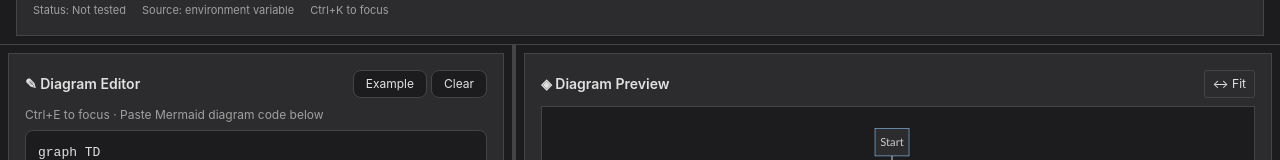
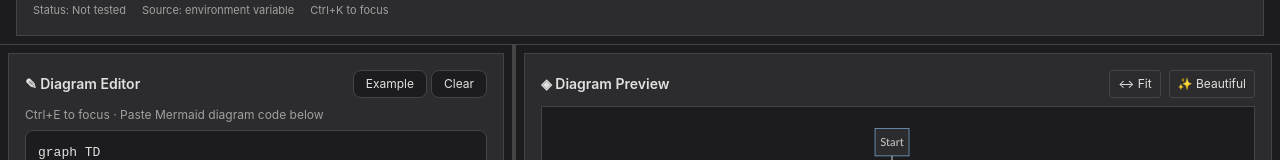
Before and after one commit to CyanAutomation/merm8-splash, a Next.js app: page / in a window 1280 px wide. Shown: the part 135-295 px from the top of the page. Built offline with nearby package versions, Linux system fonts and the light colour scheme; no server answers.

Commit message:
Add support for beautiful-mermaid rendering and update preferences

```diff
--- a/app/components/DiagramPreview.tsx
+++ b/app/components/DiagramPreview.tsx
@@ -1,14 +1,26 @@
 'use client'
 
 import { useEffect, useRef, useState } from 'react'
+import { parseDiagramType } from '@/lib/diagramTypes'
+
+// Diagram types supported by beautiful-mermaid
+const BM_SUPPORTED = new Set(['flowchart', 'sequence', 'class', 'state', 'er', 'xychart'])
 
 interface DiagramPreviewProps {
   code: string
   onParseStateChange?: (state: { hasParseError: boolean; message: string | null }) => void
   parseErrorMessage?: string | null
+  useBeautifulRenderer?: boolean
+  onToggleBeautifulRenderer?: () => void
 }
 
-export default function DiagramPreview({ code, onParseStateChange, parseErrorMessage }: DiagramPreviewProps) {
+export default function DiagramPreview({
+  code,
+  onParseStateChange,
+  parseErrorMessage,
+  useBeautifulRenderer = false,
+  onToggleBeautifulRenderer,
+}: DiagramPreviewProps) {
   const containerRef = useRef<HTMLDivElement>(null)
   const svgRef = useRef<SVGSVGElement | null>(null)
   const [renderError, setRenderError] = useState<string | null>(null)
@@ -135,6 +147,44 @@ export default function DiagramPreview({ code, onParseStateChange, parseErrorMes
 
     const renderDiagram = async () => {
       try {
+        // Check if beautiful-mermaid should be used
+        if (useBeautifulRenderer) {
+          const diagramType = parseDiagramType(code)
+          if (diagramType && BM_SUPPORTED.has(diagramType)) {
+            try {
+              const beautifulMermaid = await import('beautiful-mermaid')
+              const svg = beautifulMermaid.renderMermaidSVG(code, {
+                bg: 'var(--color-bg-primary)',
+                fg: 'var(--color-text-primary)',
+                accent: 'var(--color-accent-primary)',
+                transparent: true,
+              })
+
+              if (!cancelled) {
+                setRenderError(null)
+                onParseStateChange?.({ hasParseError: false, message: null })
+
+                if (containerRef.current) {
+                  containerRef.current.innerHTML = svg
+                  const svgEl = containerRef.current.querySelector('svg')
+                  if (svgEl) {
+                    svgRef.current = svgEl as SVGSVGElement
+                    rafIdRef.current = requestAnimationFrame(() => {
+                      nestedRafIdRef.current = requestAnimationFrame(() => {
+                        if (renderSequenceRef.current !== renderSequence) return
+                        fitDiagramToContainer()
+                      })
+                    })
+                  }
+                }
+              }
+              return
+            } catch (bmErr) {
+              console.debug('beautiful-mermaid render failed, falling back to standard mermaid:', bmErr instanceof Error ? bmErr.message : bmErr)
+            }
+          }
+        }
+
         const mermaid = (await import('mermaid')).default
         mermaid.initialize({
           startOnLoad: false,
@@ -195,7 +245,7 @@ export default function DiagramPreview({ code, onParseStateChange, parseErrorMes
       cancelled = true
       clearPendingFitRaf()
     }
-  }, [code, onParseStateChange])
+  }, [code, onParseStateChange, useBeautifulRenderer])
 
   useEffect(() => {
     return () => {
@@ -232,6 +282,32 @@ export default function DiagramPreview({ code, onParseStateChange, parseErrorMes
               }}
             >
               ↔ Fit
+            </button>
+          )}
+          {!parseErrorMessage && !renderError && code.trim() !== '' && onToggleBeautifulRenderer && (
+            <button
+              onClick={onToggleBeautifulRenderer}
+              title="Toggle beautiful-mermaid renderer"
+              style={{
+                padding: '4px 8px',
+                fontSize: '12px',
+                border: '1px solid var(--color-border)',
+                background: useBeautifulRenderer ? 'var(--color-accent-primary)' : 'var(--color-bg-secondary)',
+                color: useBeautifulRenderer ? '#000' : 'var(--color-text-primary)',
+                borderRadius: '3px',
+                cursor: 'pointer',
+                transition: 'all 0.2s ease',
+              }}
+              onMouseEnter={(e) => {
+                (e.currentTarget as HTMLButtonElement).style.background = 'var(--color-accent-primary)'
+                ;(e.currentTarget as HTMLButtonElement).style.color = '#000'
+              }}
+              onMouseLeave={(e) => {
+                (e.currentTarget as HTMLButtonElement).style.background = useBeautifulRenderer ? 'var(--color-accent-primary)' : 'var(--color-bg-secondary)'
+                ;(e.currentTarget as HTMLButtonElement).style.color = useBeautifulRenderer ? '#000' : 'var(--color-text-primary)'
+              }}
+            >
+              ✨ Beautiful
             </button>
           )}
           {isRendering && (
--- a/app/page.tsx
+++ b/app/page.tsx
@@ -425,6 +425,8 @@ export default function Home() {
                     code={code}
                     onParseStateChange={handleParseStateChange}
                     parseErrorMessage={parseErrorDetail}
+                    useBeautifulRenderer={prefs.useBeautifulRenderer}
+                    onToggleBeautifulRenderer={() => savePrefs({ useBeautifulRenderer: !prefs.useBeautifulRenderer })}
                   />
                 </ErrorBoundary>
               </div>
@@ -504,6 +506,8 @@ export default function Home() {
                     code={code}
                     onParseStateChange={handleParseStateChange}
                     parseErrorMessage={parseErrorDetail}
+                    useBeautifulRenderer={prefs.useBeautifulRenderer}
+                    onToggleBeautifulRenderer={() => savePrefs({ useBeautifulRenderer: !prefs.useBeautifulRenderer })}
                   />
                 </ErrorBoundary>
               </div>
--- a/lib/diagramTypes.ts
+++ b/lib/diagramTypes.ts
@@ -16,6 +16,7 @@
  * - Class: 'classDiagram'
  * - Entity-Relationship: 'erDiagram'
  * - State: 'stateDiagram'
+ * - XY Charts: 'xychart-beta'
  *
  * @param code - The Mermaid diagram code
  * @returns The diagram type string, or null if unable to parse
@@ -48,6 +49,7 @@ export function parseDiagramType(code: string): string | null {
           if (normalized.startsWith('classdiagram')) return 'class'
           if (normalized.startsWith('erdiagram')) return 'er'
           if (isStateDiagramDeclaration(normalized)) return 'state'
+          if (normalized.startsWith('xychart-')) return 'xychart'
           if (isFlowchartDeclaration(normalized)) return 'flowchart'
         }
       }
@@ -71,6 +73,7 @@ export function parseDiagramType(code: string): string | null {
       if (normalized.startsWith('classdiagram')) return 'class'
       if (normalized.startsWith('erdiagram')) return 'er'
       if (isStateDiagramDeclaration(normalized)) return 'state'
+      if (normalized.startsWith('xychart-')) return 'xychart'
       if (isFlowchartDeclaration(normalized)) return 'flowchart'
       continue
     }
@@ -93,6 +96,9 @@ export function parseDiagramType(code: string): string | null {
     }
     if (isStateDiagramDeclaration(normalized)) {
       return 'state'
+    }
+    if (normalized.startsWith('xychart-')) {
+      return 'xychart'
     }
     // Flowchart/Graph detection (graph TD, flowchart LR, etc.)
     if (isFlowchartDeclaration(normalized)) {
--- a/lib/useLayoutPreferences.ts
+++ b/lib/useLayoutPreferences.ts
@@ -6,12 +6,14 @@ interface LayoutPreferences {
   leftPanelSize: number // percentage
   editorSize: number // percentage of left column
   previewSize: number // percentage of right column
+  useBeautifulRenderer: boolean
 }
 
 const DEFAULT_PREFS: LayoutPreferences = {
   leftPanelSize: 40,
   editorSize: 70,
   previewSize: 55,
+  useBeautifulRenderer: false,
 }
 
 const STORAGE_KEY = 'merm8-layout-prefs'
@@ -36,6 +38,7 @@ function sanitizeLayoutPreferences(
     leftPanelSize: sanitizeValue(values.leftPanelSize, 25, 75, DEFAULT_PREFS.leftPanelSize),
     editorSize: sanitizeValue(values.editorSize, 30, 70, DEFAULT_PREFS.editorSize),
     previewSize: sanitizeValue(values.previewSize, 25, 75, DEFAULT_PREFS.previewSize),
+    useBeautifulRenderer: typeof values.useBeautifulRenderer === 'boolean' ? values.useBeautifulRenderer : false,
   }
 }
 
--- a/package.json
+++ b/package.json
@@ -13,6 +13,7 @@
   },
   "dependencies": {
     "axios": "^1.7.0",
+    "beautiful-mermaid": "^1.1.3",
     "clsx": "^2.0.0",
     "mermaid": "^10.6.0",
     "next": "15.5.12",
```
Also changed, not shown: 1 other file (tests, documents, lock files or other folders).
